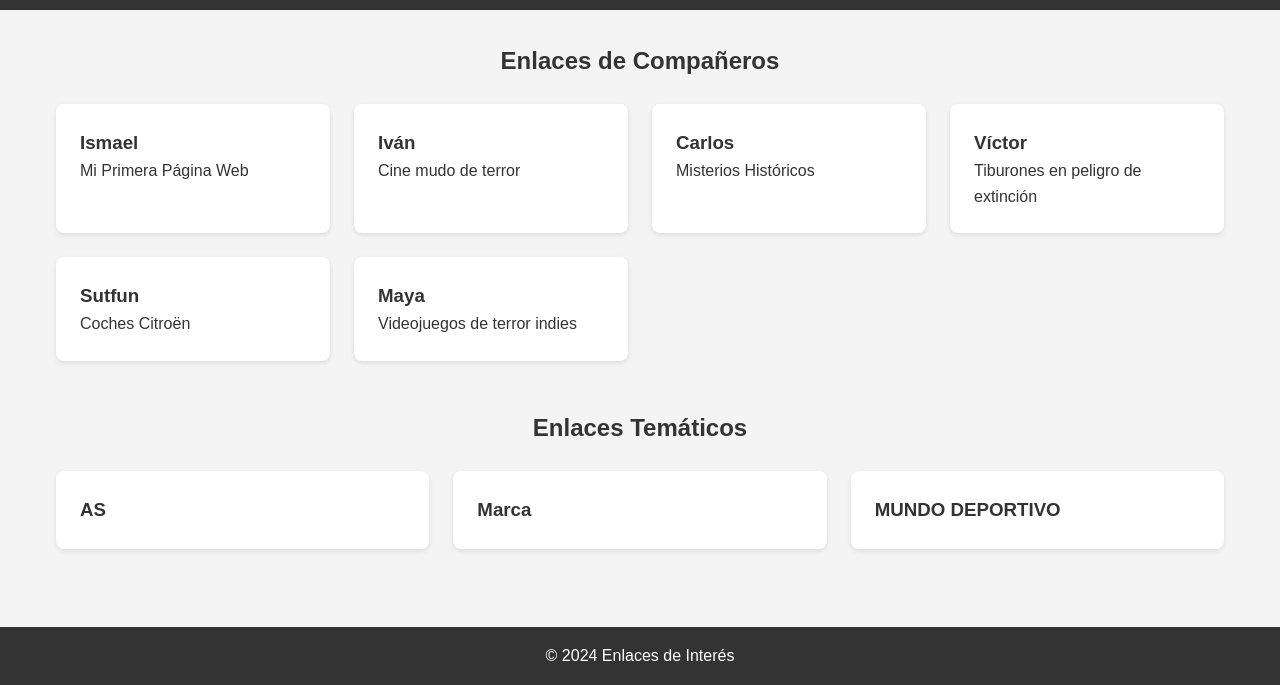
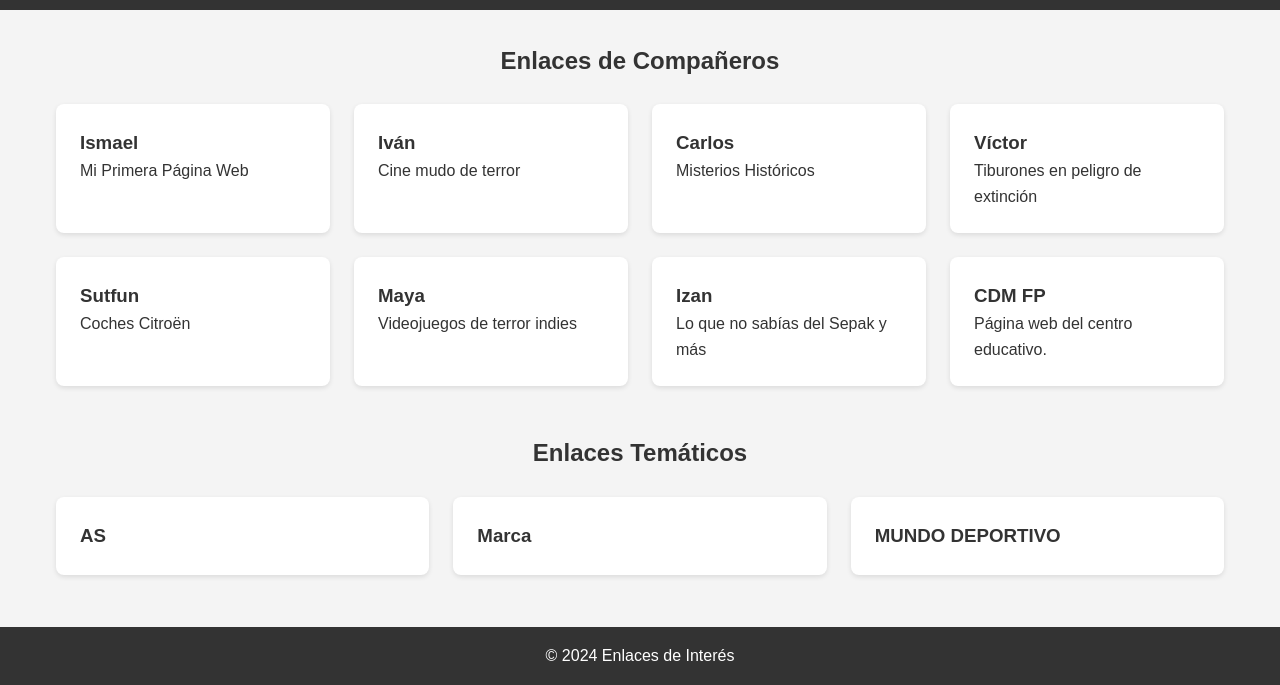
Before and after one commit to MoNSeF05/MoNSeF05.github.io, a plain HTML site: page enlaces.html in a window 1280 px wide. Shown: the part 115-800 px from the top of the page. Drawn offline with Linux system fonts and the light colour scheme.

Commit message:
Add files via upload

```diff
--- a/enlaces.html
+++ b/enlaces.html
@@ -50,6 +50,15 @@
                     <h3>Maya</h3>
                     <p>Videojuegos de terror indies</p>
                 </a>
+                <a href="https://izanrg23.github.io/" class="enlace">
+                    <h3>Izan</h3>
+                    <p>Lo que no sabías del Sepak y más</p>
+                </a>
+                <a href="https://cdmfp.es/" class="enlace">
+                    <h3>CDM FP</h3>
+                    <p>Página web del centro educativo.</p>
+                </a>
+
             </div>
         </section>
 
```
Also changed, not shown: index.html (+4 -0 lines).
